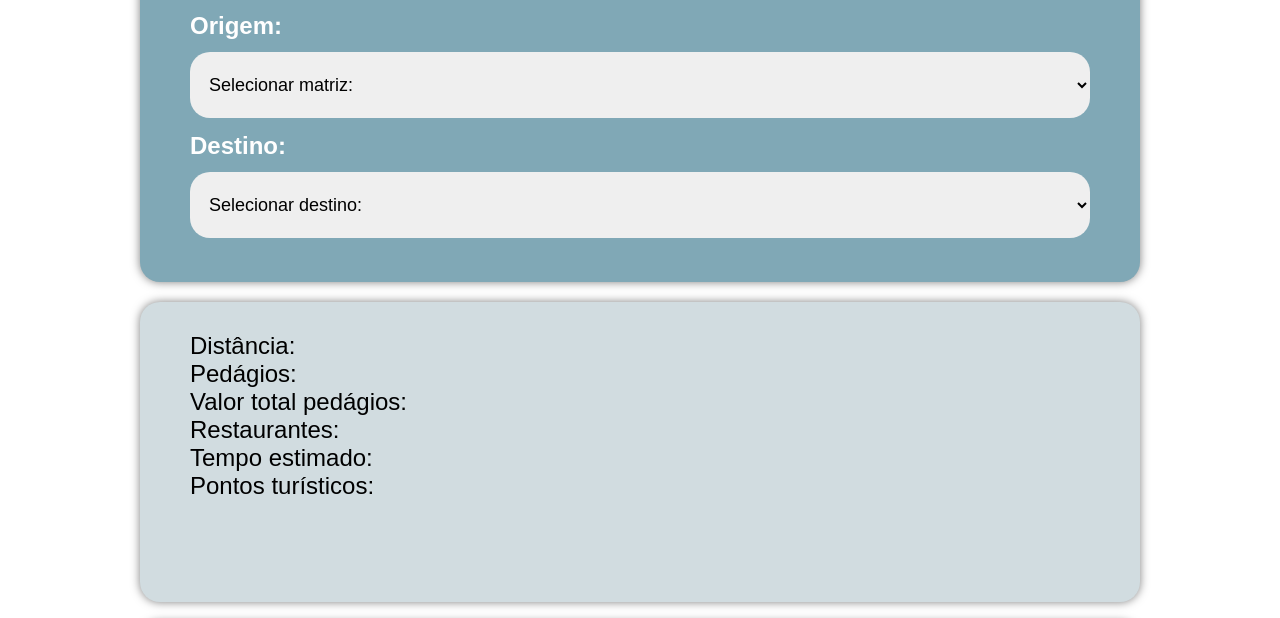
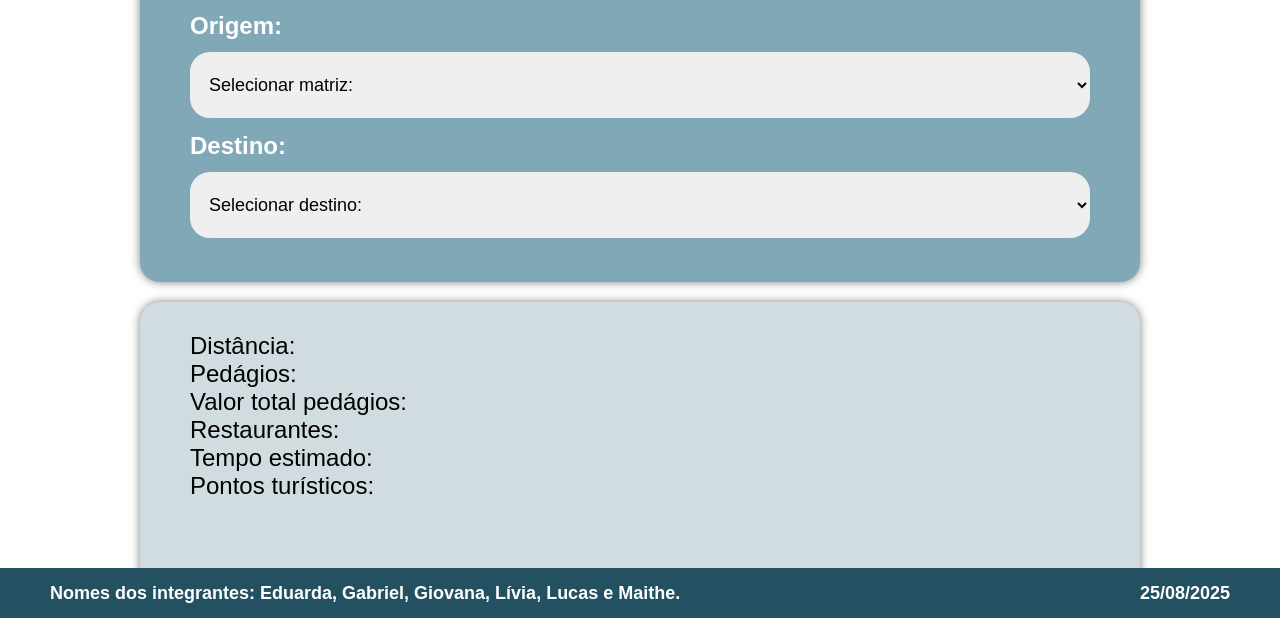
Before and after one commit to GiovanaCarrascosa/PRESTACAO-COMPRAS, a plain HTML site: page index.html in a window 1280 px wide. Shown: the part 182-800 px from the top of the page. Drawn offline with Linux system fonts and the light colour scheme; some packages are replaced by stand-ins of ours; a script that the page names is missing; a web font is replaced by a local one.

Commit message:
Arrumei o footer

```diff
--- a/styles/global.css
+++ b/styles/global.css
@@ -3,7 +3,7 @@
 
     width: 100%;
 
-
+    padding-bottom: 70px;
     align-content: center;
     justify-items: center;
 }
@@ -540,6 +540,9 @@ button:active{
     height: 50px;
     background-color: var(--footer-and-btns);
 
+    bottom: 0;
+    position: fixed;
+
     display: flex;
     justify-content: space-between;
 }
```
